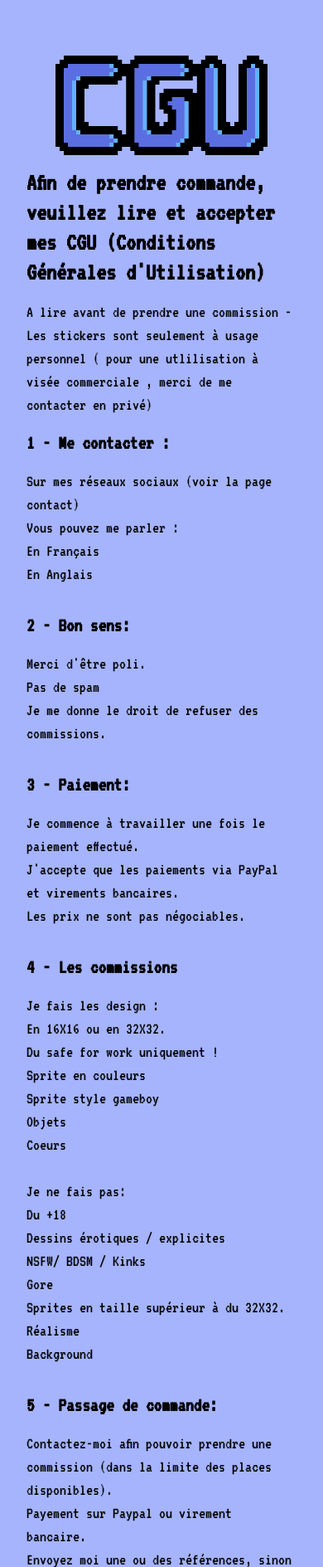
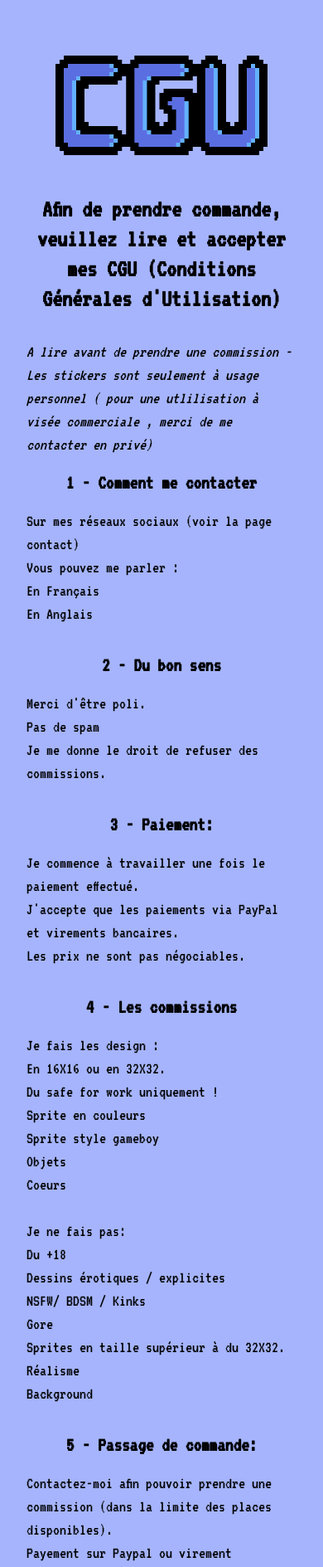
Before and after one commit to CPacBellec/wolfpacstickers, a PHP site: page /tos.php in a window 390 px wide. Shown: the part 116-2005 px from the top of the page at 83% size. Run offline with PHP 8.4, Linux system fonts and the light colour scheme; some libraries are stand-ins or nearby versions.

Commit message:
update responsive

```diff
--- a/footer.php
+++ b/footer.php
@@ -1,6 +1,6 @@
 </main>
     <footer class="bg-black text-slate-500 text-center py-4 mt-auto">
-        <p>&copy; <?php echo date("Y"); ?> Wolfpac-Stickers. Tous droits réservés.</p>
+        <p>&copy; <?php echo date("Y"); ?> Wolfpac-Stickers. Site réalisé par Pac.</p>
     </footer>
     <script>
     document.addEventListener("DOMContentLoaded", function () {
--- a/header.php
+++ b/header.php
@@ -27,7 +27,10 @@
                 <!-- Logo et Bouton Hamburger dans un conteneur flexible -->
                 <div class="flex items-center gap-10">
                     <!-- Logo -->
-                    <h1 class="text-center text-slate-500 text-3xl font-bold  mb-4 sm:mb-0">Wolfpac Stickers</h1>
+                    <a href="index.php">
+                        <h1 class="text-center text-slate-500 text-3xl font-bold  mb-4 sm:mb-0">Wolfpac Stickers</h1>
+                    </a>
+
 
                     <!-- Bouton Hamburger -->
                     <button id="mobile-menu-button" class="block sm:hidden text-white ml-2">
--- a/tos.php
+++ b/tos.php
@@ -6,10 +6,10 @@ include_once 'header.php';
             <div class=" flex justify-center items-center">
                 <img src="./assets/cgu-sprite.png" alt="logo" class="flex justify-center items-center md:w-1/2 lg:w-6/12 h-auto animate__animated animate__flipInX animate__slow">
             </div>
-            <h2 class="text-3xl  font-bold mb-4">Afin de prendre commande, veuillez lire et accepter mes CGU (Conditions Générales d'Utilisation)</h2>
-            <p class="mb-4 text-xl">A lire avant de prendre une commission - Les stickers sont seulement à usage personnel ( pour une utlilisation à visée commerciale , merci de me contacter en privé)</p>
+            <h2 class="text-3xl font-bold my-8 text-center">Afin de prendre commande, veuillez lire et accepter mes CGU (Conditions Générales d'Utilisation)</h2>
+            <p class="mb-4 text-xl italic">A lire avant de prendre une commission - Les stickers sont seulement à usage personnel ( pour une utlilisation à visée commerciale , merci de me contacter en privé)</p>
             <div class="mb-8">
-                <h3 class="text-2xl font-bold mb-4">1 - Me contacter :</h3>
+                <h3 class="text-2xl font-bold mb-4 text-center">1 - Comment me contacter</h3>
                 <p class="text-xl">
                     Sur mes réseaux sociaux (voir la page contact)<br/>
                     Vous pouvez me parler :<br/>
@@ -18,7 +18,7 @@ include_once 'header.php';
                 </p>
             </div>
             <div class="mb-8">
-                <h3 class="text-2xl font-bold mb-4">2 - Bon sens:</h3>
+                <h3 class="text-2xl font-bold mb-4 text-center">2 - Du bon sens</h3>
                 <p class="text-xl">
                     Merci d'être poli.<br/>
                     Pas de spam<br/>
@@ -26,7 +26,7 @@ include_once 'header.php';
                 </p>
             </div>
             <div class="mb-8">
-                <h3 class="text-2xl font-bold mb-4">3 - Paiement:</h3>
+                <h3 class="text-2xl font-bold mb-4 text-center">3 - Paiement:</h3>
                 <p class="text-xl">
                     Je commence à travailler une fois le paiement effectué.<br/>
                     J'accepte que les paiements via PayPal et virements bancaires.<br/>
@@ -34,7 +34,7 @@ include_once 'header.php';
                 </p>
             </div>
             <div class="mb-8">
-                <h3 class="text-2xl font-bold mb-4">4 - Les commissions </h3>
+                <h3 class="text-2xl font-bold mb-4 text-center">4 - Les commissions </h3>
                 <p class="text-xl">
                 Je fais les design :<br/>
                     En 16X16 ou en 32X32.<br/>
@@ -55,7 +55,7 @@ include_once 'header.php';
                 </p>
             </div>
             <div class="mb-8">
-                <h3 class="text-2xl font-bold mb-4">5 - Passage de commande:</h3>
+                <h3 class="text-2xl font-bold mb-4 text-center">5 - Passage de commande:</h3>
                 <p class="text-xl">
                 Contactez-moi afin pouvoir prendre une commission (dans la limite des places disponibles).<br/>
                     Payement sur Paypal ou virement bancaire.<br/>
@@ -68,7 +68,7 @@ include_once 'header.php';
                 </p>
             </div>
             <div class="mb-8">
-                <h3 class="text-2xl font-bold mb-4">6 - La Liste d'attente:</h3>
+                <h3 class="text-2xl font-bold mb-4 text-center">6 - La Liste d'attente:</h3>
                 <p class="text-xl">
                     J'y place sur cette liste toutes les personnes potentiellement intéressées, la commission étant officiellement prise en compte lorsque le payement est terminé.
                     Etre en liste d'attente ne vous pousse pas à vous y engager. Merci de me prévenir en avance si vous n'êtes plus intéressé, si vous ne pouvez pas payer ou si vous repoussez vôtre tour.
@@ -76,14 +76,14 @@ include_once 'header.php';
 
             </div>
             <div class="mb-8">
-                <h3 class="text-2xl font-bold mb-4">7 - Annulations:</h3>
+                <h3 class="text-2xl font-bold mb-4 text-center">7 - Annulations:</h3>
                 <p class="text-xl">
                     Il n'y a pas de remboursements en général.
                     Je ne rembourse quelqu'un seulement si je ne suis pas en mesure de finir le design ou dans des cas particuliers (examens, problèmes matériels).
                 </p>
             </div>
             <div class="mb-8">
-                <h3 class="text-2xl font-bold mb-4">8 - Livraison:</h3>
+                <h3 class="text-2xl font-bold mb-4 text-center">8 - Livraison:</h3>
                 <p class="text-xl">
                     Je vous tiendrais au courant de mon avancement autant que possible!<br/>
                     La durée d'attente pour un projet démarrera en fonction de votre place dans ma liste d'attente, post-paiement.<br/>
@@ -92,18 +92,18 @@ include_once 'header.php';
                 </p>
             </div>
             <div class="mb-8">
-                <h3 class="text-2xl font-bold mb-4">9 - A ne pas faire :</h3>
+                <h3 class="text-2xl font-bold mb-4 text-center">9 - A ne pas faire :</h3>
                 <p class="text-xl">
                     Faire des modifications sur mon dessin sans autorisation au préalable.<br/>
                     Faire de la revente de mon design.
                 </p>
             </div>
             <div class="mb-8">
-                <h3 class="text-2xl font-bold mb-4">10 -  Extras :</h3>
+                <h3 class="text-2xl font-bold mb-4 text-center">10 -  Extras :</h3>
                 <p class="text-xl">
                     N'oubliez pas de me créditer une fois votre commande recu.<br/>
-                    Je reposterai les designs sur mes réseaux sociaux.<br/>
-                    Si le sticker est sensé être une surprise, merci de me l'indiquer.<br/>
+                    Je reposterai les designs sur mes réseaux sociaux en vous créditant pour la commission.<br/>
+                    Si le sticker est sensé être une surprise, merci de me l'indiquer lors de la commande.<br/>
                     N'hésitez pas à me donner vos avis.<br/>
                     Si vous avez des questions, n'hésitez pas à me contacter !
                 </p>
```
Also changed, not shown: contacts.php (+9 -8 lines).
